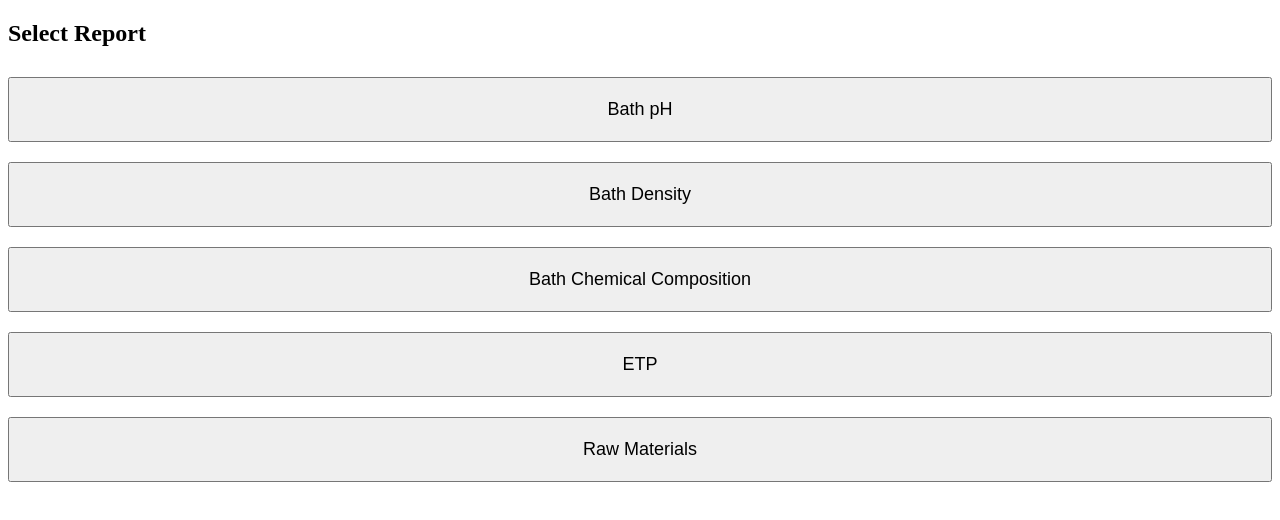
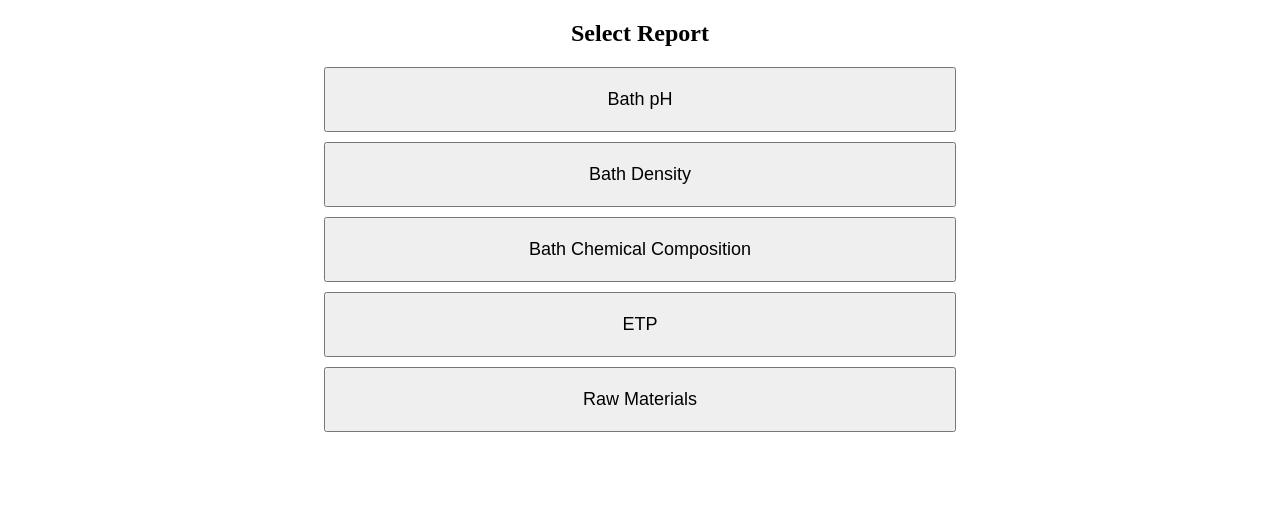
Before and after one commit to Nshakib30/FZL, a plain HTML site: page index.html in a window 1280 px wide. Drawn offline with Linux system fonts and the light colour scheme.

Commit message:
Update index.html

```diff
--- a/index.html
+++ b/index.html
@@ -5,16 +5,18 @@
     <title>Reports Home</title>
     <style>
         button {
-            width: 100%;
+            box-sizing: border-box; /* include padding in the width calculation */
+            width: 50%;
+            display: block;
             padding: 20px;
-            margin: 10px 0;
+            margin: 10px auto; /* center horizontally */
             font-size: 18px;
         }
     </style>
 </head>
 
 <body>
-    <h2>Select Report</h2>
+    <h2 align= "center">Select Report</h2></n>
     <button onclick="go('pH.html')">Bath pH</button>
     <button onclick="go('Density.html')">Bath Density</button>
     <button onclick="go('CCHpage.html')">Bath Chemical Composition</button>
@@ -26,5 +28,4 @@
     </script>
 </body>
 
-
 </html>
```
